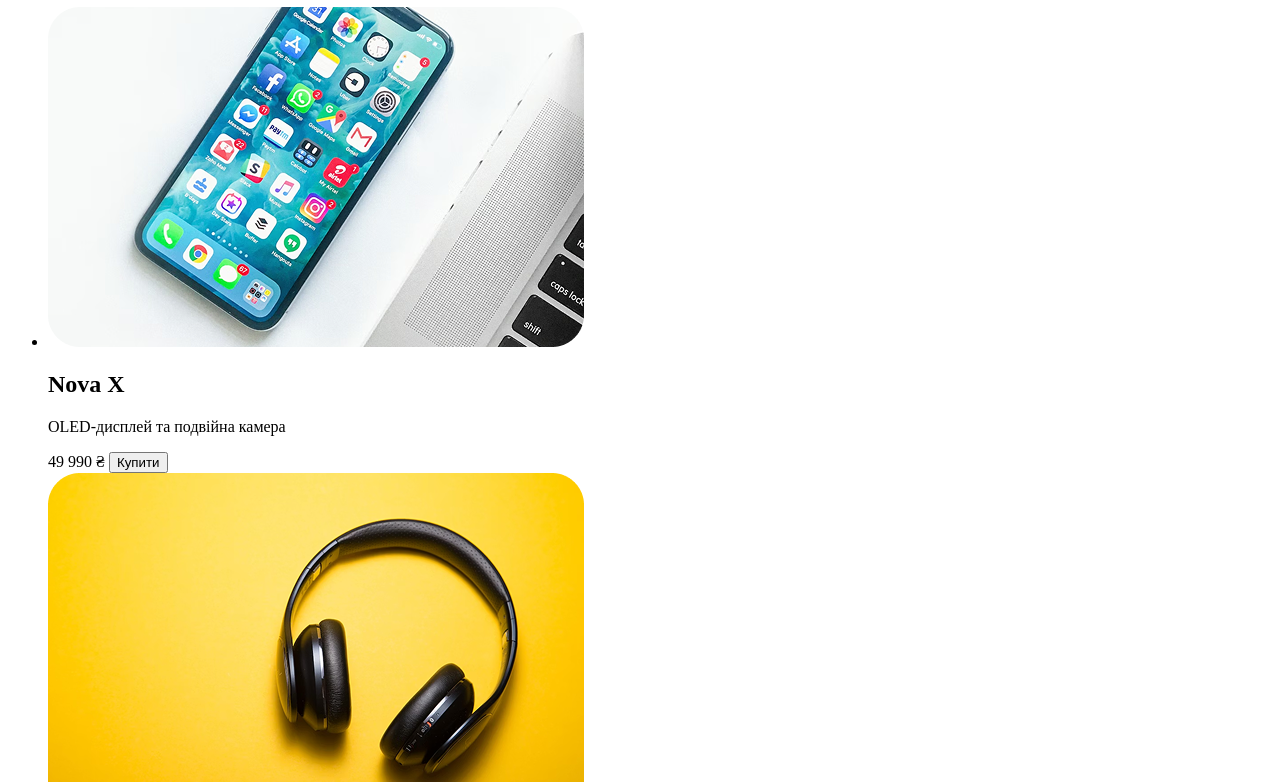
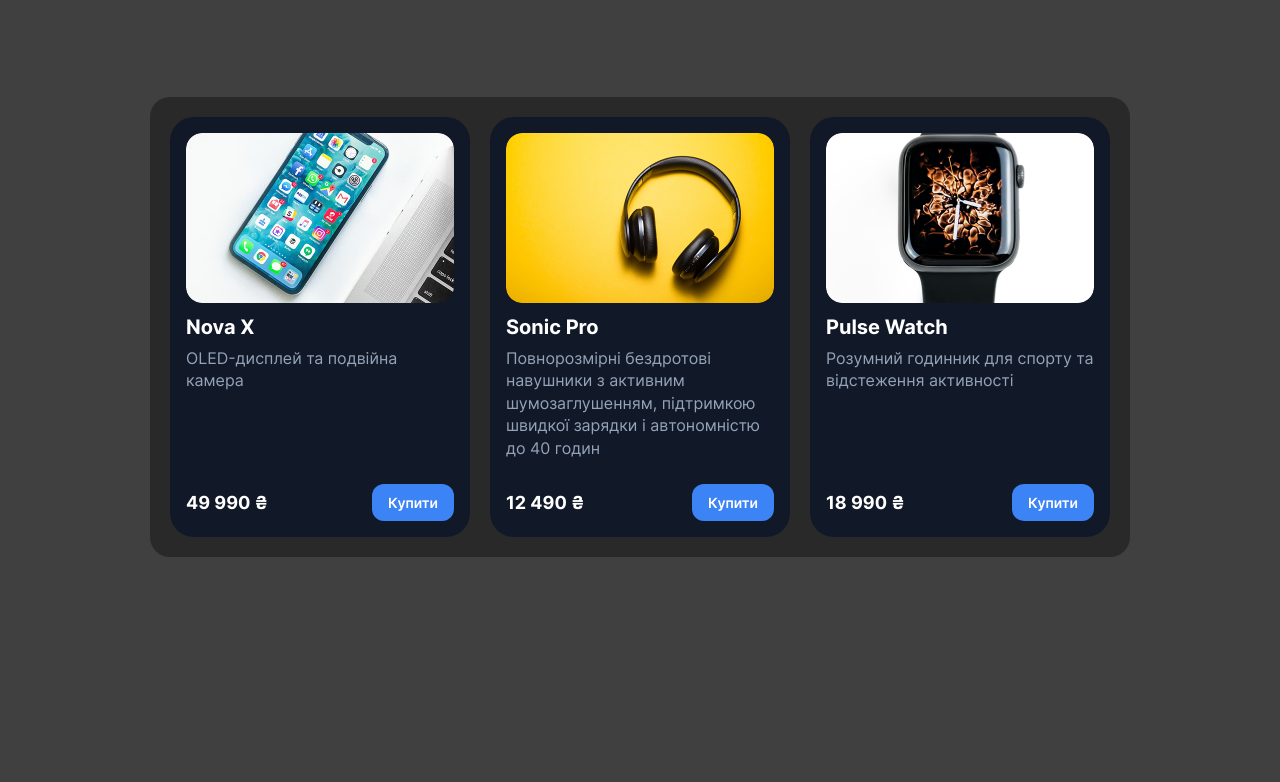
Before and after one commit to QusBee/repo, a plain HTML site: page index.html in a window 1280 px wide. Shown: the part 73-855 px from the top of the page. After the commit the page ends 800 px from the top, so only its background shows below. Drawn offline with Linux system fonts and the light colour scheme.

Commit message:
finish commit

```diff
--- a/css/style.css
+++ b/css/style.css
@@ -0,0 +1,147 @@
+:root {
+  --color-grey-200: hsl(215 20% 65%);
+  --color-grey-500: hsl(0 0% 25%);
+  --color-grey-700: hsl(0 0% 16%);
+  --color-navy: hsl(221 39% 11%);
+  --color-blue-200: hsl(217 91% 60%);
+  --color-blue-500: hsl(217 91% 30%);
+  --color-white: hsl(0 0% 100%);
+}
+
+@font-face {
+  font-family: 'Inter';
+  src: url(../fonts/InterRegular.woff2) format('woff2');
+  font-weight: 400;
+  font-style: normal;
+  font-display: swap;
+}
+
+@font-face {
+  font-family: 'Inter';
+  src: url(../fonts/InterSemiBold.woff2) format('woff2');
+  font-weight: 600;
+  font-style: normal;
+  font-display: swap;
+}
+
+@font-face {
+  font-family: 'Inter';
+  src: url(../fonts/InterBold.woff2) format('woff2');
+  font-weight: 700;
+  font-style: normal;
+  font-display: swap;
+}
+
+* {
+  margin: 0;
+  padding: 0;
+  box-sizing: border-box;
+}
+
+html {
+  font-size: 62.5%;
+}
+
+body {
+  display: flex;
+  min-height: 100dvh;
+  justify-content: center;
+  align-items: center;
+  font-family: 'Inter', sans-serif;
+  background-color: var(--color-grey-500);
+}
+
+.title {
+  position: absolute;
+  width: 0.1rem;
+  height: 0.1rem;
+  padding: 0;
+  margin: -0.1rem;
+  overflow: hidden;
+  clip: rect(0, 0, 0, 0);
+  white-space: nowrap;
+  border: 0;
+}
+
+.cards {
+  display: flex;
+  max-width: 98rem;
+  padding: 2rem;
+  gap: 2rem;
+  border-radius: 2rem;
+  align-items: center;
+  list-style: none;
+  background-color: var(--color-grey-700);
+}
+
+.card {
+  display: flex;
+  flex-direction: column;
+  min-height: 42rem;
+  max-width: 30rem;
+  padding: 1.6rem;
+  justify-content: space-between;
+  border-radius: 2.4rem;
+  background-color: var(--color-navy);
+}
+
+.card-top {
+  display: flex;
+  flex-direction: column;
+  gap: 1.2rem;
+}
+
+.image {
+  width: 26.8rem;
+  height: 17rem;
+  border-radius: 1.6rem;
+}
+
+.text {
+  display: flex;
+  flex-direction: column;
+  gap: 0.8rem;
+}
+
+.name {
+  font-size: 2rem;
+  font-weight: 700;
+  color: var(--color-white);
+}
+
+.description {
+  font-size: 1.6rem;
+  font-weight: 400;
+  line-height: 1.4;
+  color: var(--color-grey-200);
+}
+
+.card-bottom {
+  display: flex;
+  justify-content: space-between;
+  align-items: center;
+}
+
+.price {
+  font-size: 1.8rem;
+  font-weight: 700;
+  color: var(--color-white);
+}
+
+.btn {
+  display: flex;
+  padding: 1rem 1.6rem;
+  border-radius: 1.2rem;
+  border: none;
+  font-family: 'Inter', sans-serif;
+  font-size: 1.4rem;
+  font-weight: 600;
+  color: var(--color-white);
+  background-color: var(--color-blue-200);
+  transition: background-color 0.5s ease;
+}
+
+.btn:hover,
+.btn:focus-visible {
+  background-color: var(--color-blue-500);
+}
--- a/index.html
+++ b/index.html
@@ -15,9 +15,11 @@
       <li>
         <article class="card">
           <div class="card-top">
-            <img class="image" src="img/image_1.png" width="536" height="340" alt="" />
+            <img class="image" src="img/image_1.png" width="268" height="170" alt="" />
+            <div class="text">
               <h2 class="name">Nova X</h2>
               <p class="description">OLED-дисплей та подвійна камера</p>
+            </div>
           </div>
           <div class="card-bottom">
             <data class="price" value="49990.00">49&nbsp;990&nbsp;₴</data>
@@ -28,12 +30,14 @@
       <li>
         <article class="card">
           <div class="card-top">
-            <img class="image" src="img/image_2.png" width="536" height="340" alt="" />
+            <img class="image" src="img/image_2.png" width="268" height="170" alt="" />
+            <div class="text">
               <h2 class="name">Sonic Pro</h2>
               <p class="description">
                 Повнорозмірні бездротові навушники з активним шумозаглушенням,
                 підтримкою швидкої зарядки і автономністю до 40 годин
               </p>
+            </div>
           </div>
           <div class="card-bottom">
             <data class="price" value="12490.00">12&nbsp;490&nbsp;₴</data>
@@ -44,11 +48,13 @@
       <li>
         <article class="card">
           <div class="card-top">
-            <img class="image" src="img/image_3.png" width="536" height="340" alt="" />
+            <img class="image" src="img/image_3.png" width="268" height="170" alt="" />
+            <div class="text">
               <h2 class="name">Pulse Watch</h2>
               <p class="description">
                 Розумний годинник для спорту та відстеження активності
               </p>
+            </div>
           </div>
           <div class="card-bottom">
             <data class="price" value="18990.00">18&nbsp;990&nbsp;₴</data>
```
Lines whose indentation alone changed are shown as unchanged.
